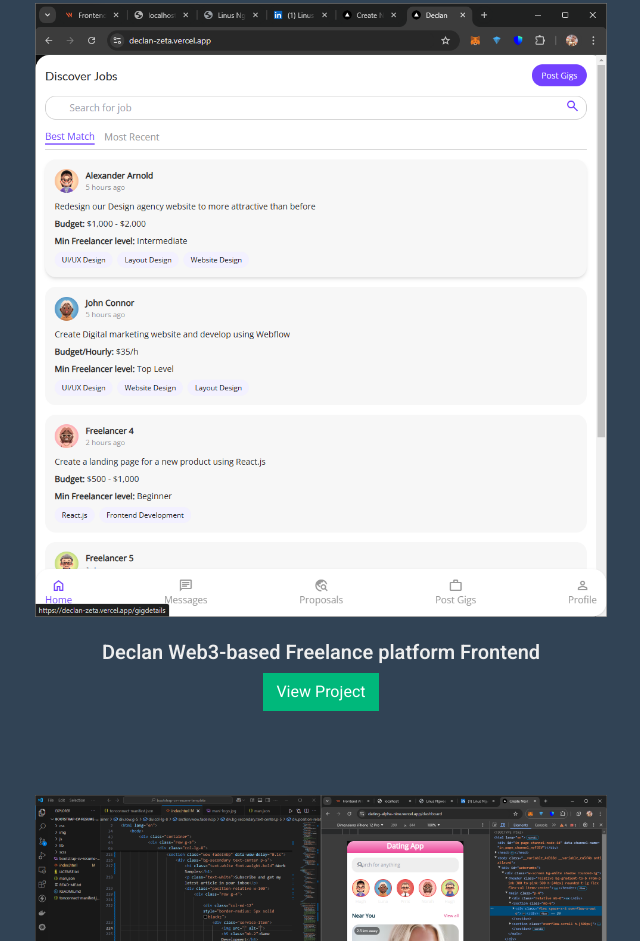
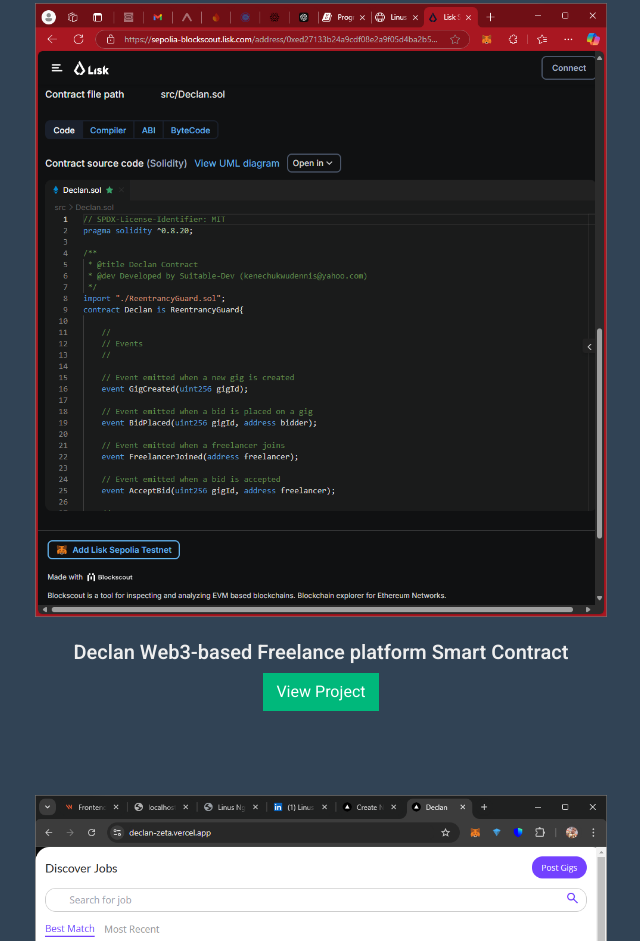
Before and after one commit to lonewolf2580/lonewolf2580.github.io, a plain HTML site: page index.html in a window 1280 px wide. Shown: the part 1795-2736 px from the top of the page, without its empty margins (513-1153 px from the left). Drawn offline with nearby package versions, Linux system fonts and the light colour scheme.

Commit message:
Declan contract

```diff
--- a/index.html
+++ b/index.html
@@ -218,6 +218,14 @@
                             <div class="position-relative w-100">
                                 <div class="row g-4">
                                     <p>Below are recent projects and ongoing ones</p>
+
+                                    <div class="col-md-12">
+                                        <div class="service-item">
+                                            <img src="declan-contract.png" alt="" style="width: 100%;"><br><br>
+                                            <h5 class="mb-2">Declan Web3-based Freelance platform Smart Contract</h5>
+                                            <a href="https://sepolia-blockscout.lisk.com/address/0xed27133b24a9cdf08e2a9f05d4ba2b5f323e2de1?tab=contract_source_code" target="_blank" class="btn btn-primary">View Project</a>
+                                        </div>
+                                    </div>
 
                                     <div class="col-md-12">
                                         <div class="service-item">
```
Also changed, not shown: declan-contract.png (added).
